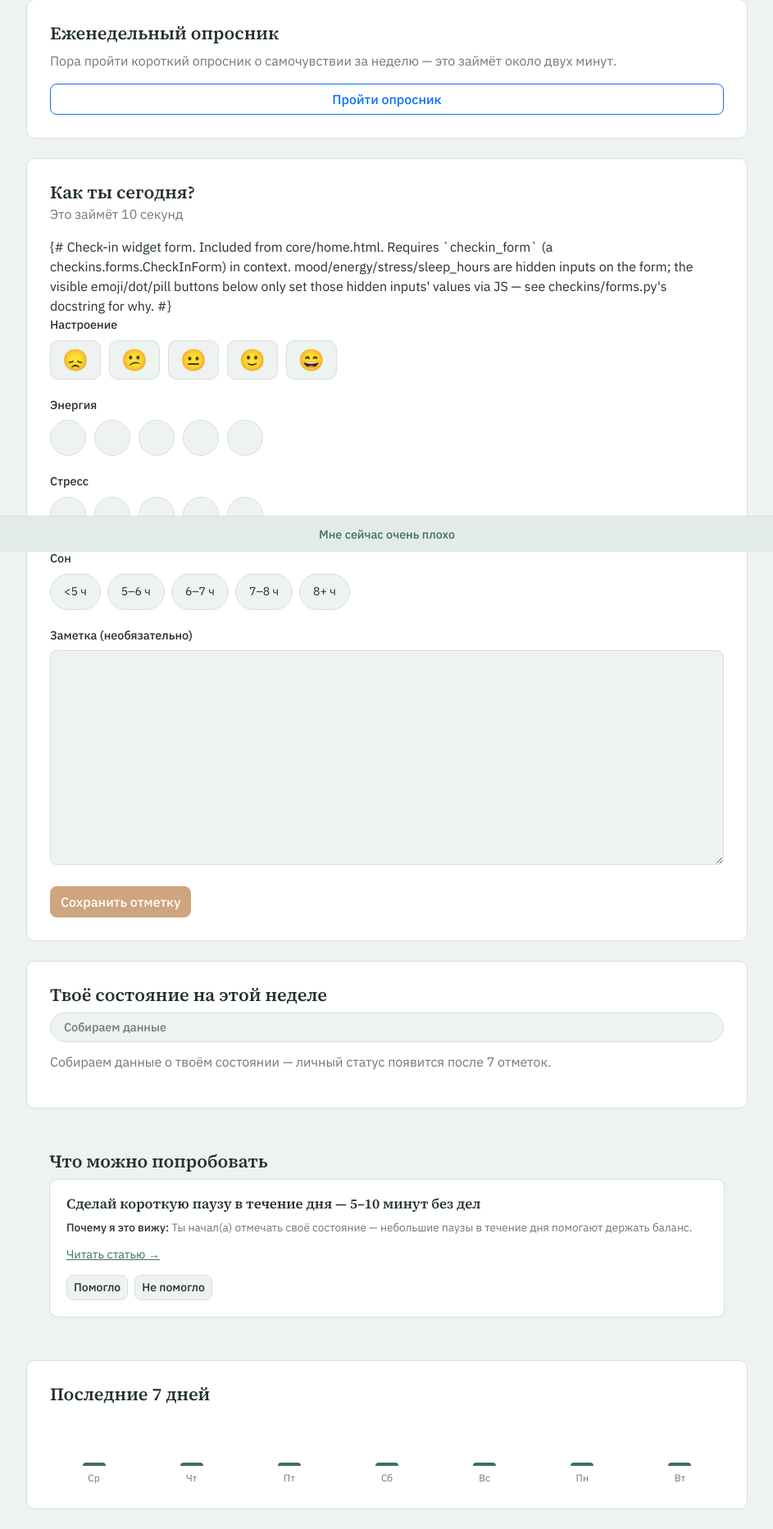
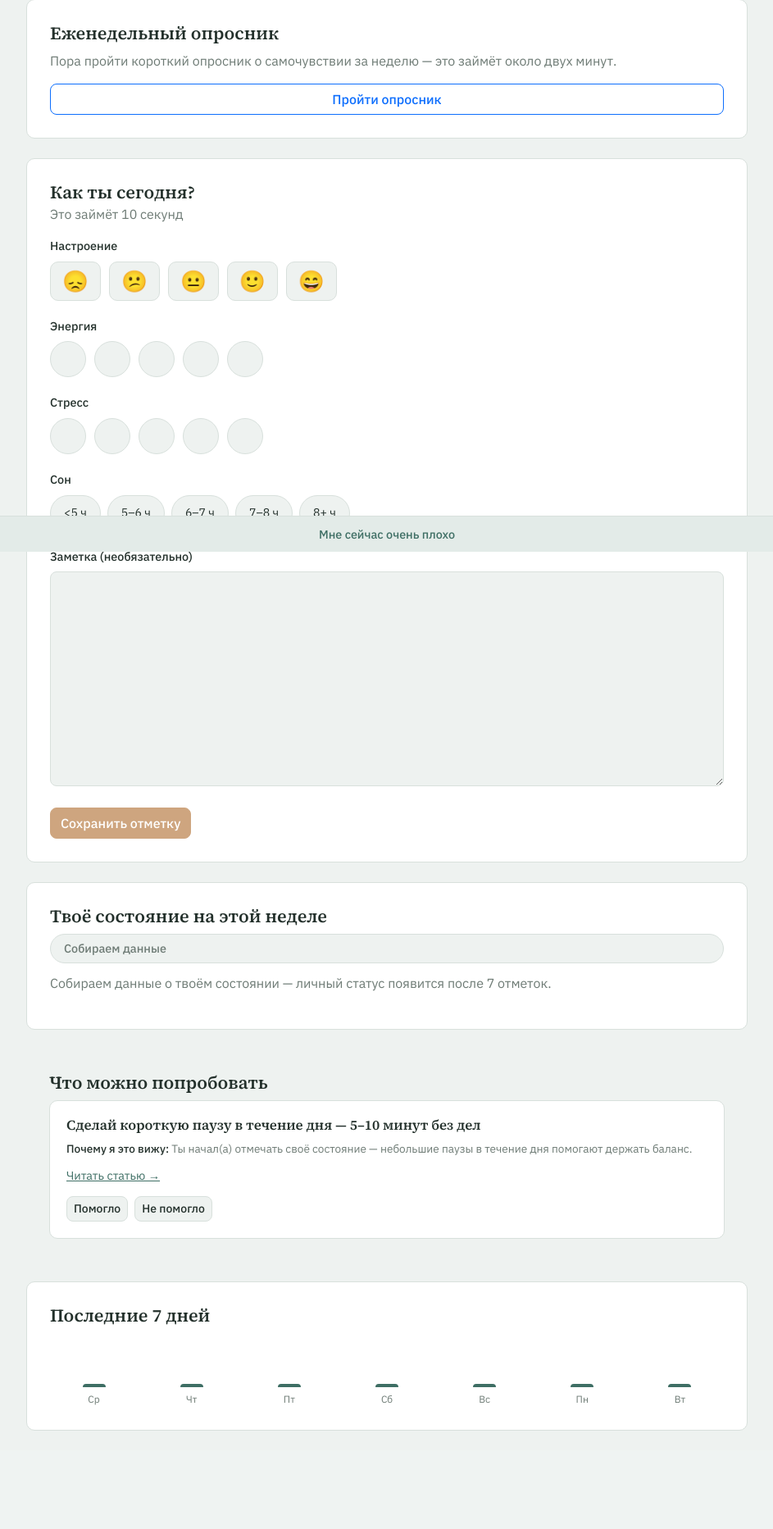
Before and after one commit to kamaaaaaaaa/hackaton_edu, a Django app: page / in a window 1280 px wide. Shown: the part 127-1992 px from the top of the page at 82% size, without its empty margins (168-1111 px from the left). After the commit the page ends 1872 px from the top, so only its background shows below. Run offline with Django 5.2, Linux system fonts and the light colour scheme; the visitor is signed in with stand-in values (Sample User, id 1); data comes from the database, SQL or seed files in the repository; data that the repository does not hold is empty.

Commit message:
Fix leaked template comment on the check-in widget
Django's {# #} comment tag cannot span multiple lines — a multi-line
one isn't recognized as a comment at all and gets rendered as literal
text. Switched to {% comment %}{% endcomment %}, which does support
multiple lines.

Co-Authored-By: Claude Sonnet 5 <noreply@anthropic.com>

```diff
--- a/templates/checkins/_form.html
+++ b/templates/checkins/_form.html
@@ -1,8 +1,10 @@
-{# Check-in widget form. Included from core/home.html.
-   Requires `checkin_form` (a checkins.forms.CheckInForm) in context.
-   mood/energy/stress/sleep_hours are hidden inputs on the form; the visible
-   emoji/dot/pill buttons below only set those hidden inputs' values via JS —
-   see checkins/forms.py's docstring for why. #}
+{% comment %}
+Check-in widget form. Included from core/home.html.
+Requires `checkin_form` (a checkins.forms.CheckInForm) in context.
+mood/energy/stress/sleep_hours are hidden inputs on the form; the visible
+emoji/dot/pill buttons below only set those hidden inputs' values via JS —
+see checkins/forms.py's docstring for why.
+{% endcomment %}
 <form method="post" action="{% url 'checkins:submit' %}" id="checkin-form" class="checkin-form" novalidate>
     {% csrf_token %}
     {{ checkin_form.mood }}
```
